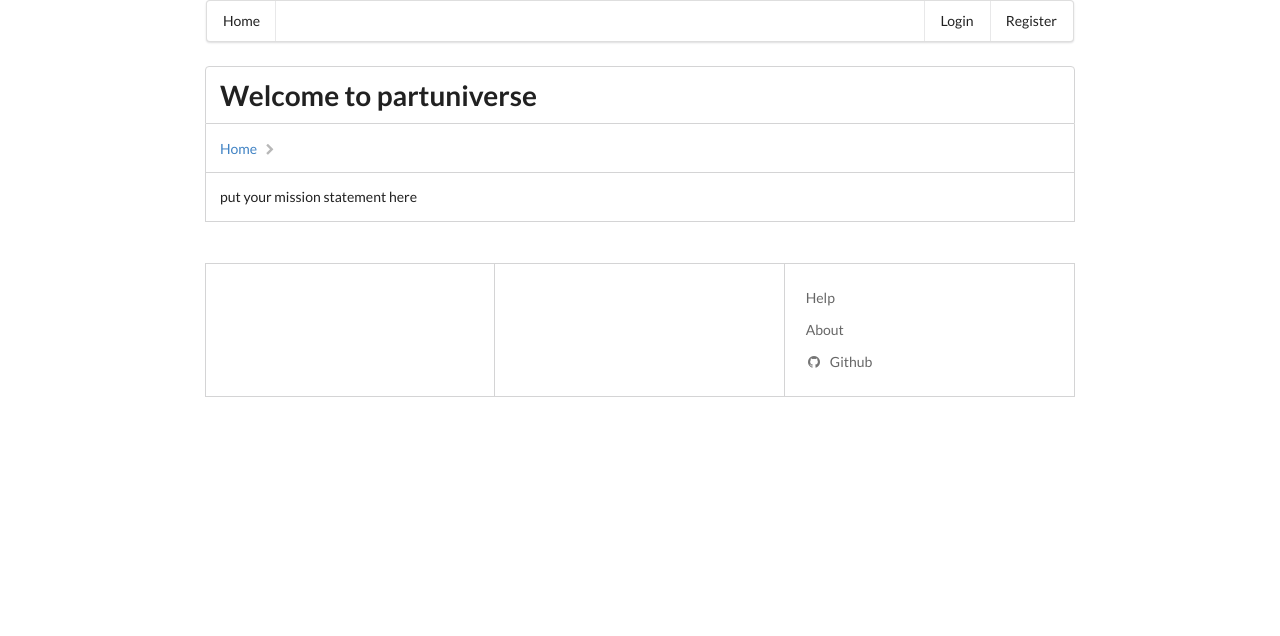
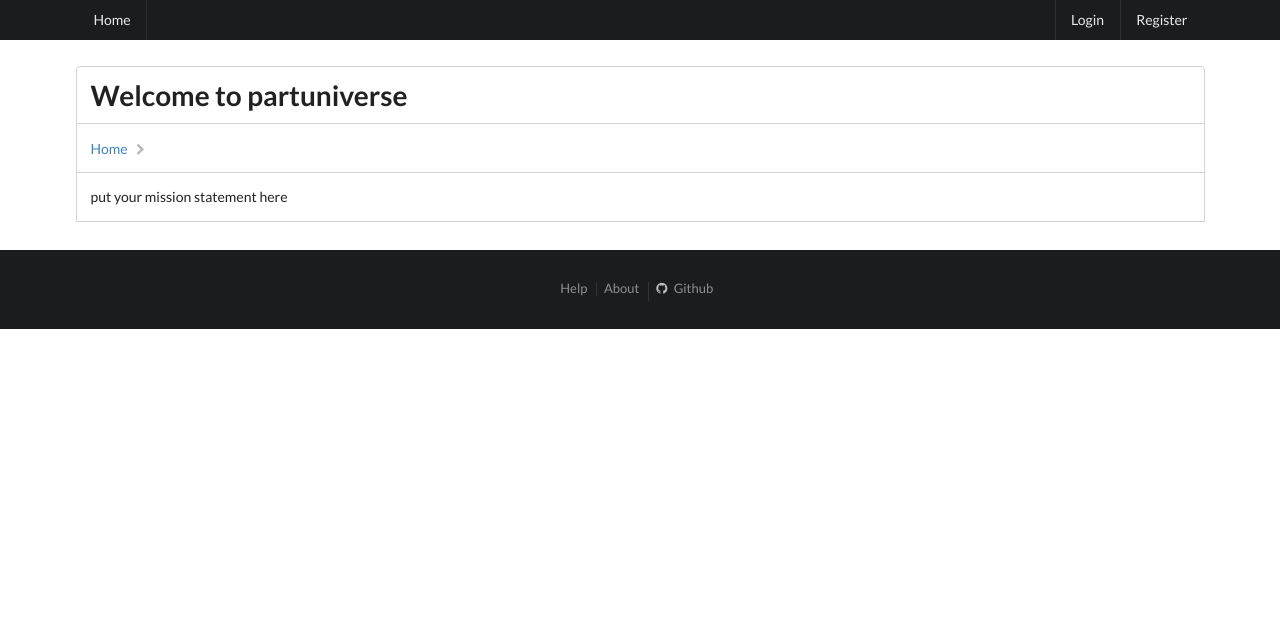
Before and after one commit to frlan/partuniverse, a Django app: page / in a window 1280 px wide. Shown: the top 636 px of the page. Before the commit the page ends 397 px from the top, so only its background shows below. Run offline with Django 3.2, Linux system fonts and the light colour scheme; parts of the project's set-up code (start-up, migrations or seed data) failed here and were passed over; some libraries are stand-ins or nearby versions.

Commit message:
Rework the navigation, again.

```diff
--- /dev/null
+++ b/partuniverse/static/all/custom/all.css
@@ -0,0 +1,8 @@
+main.main.container {
+  margin-top: 5em;
+}
+
+.ui.footer.segment {
+  margin: 2em 0em 0em;
+  padding: 2em 0em;
+}
--- a/partuniverse/templates/base.html
+++ b/partuniverse/templates/base.html
@@ -5,13 +5,13 @@
     <meta name="generator" content="partuniverse" />
     <title>{% block head_title %}Start{% endblock %} — Partuniverse</title>
     <link rel="stylesheet" type="text/css" href="{% static "semantic-ui/dist/semantic.css" %}">
+    <link rel="stylesheet" type="text/css" href="{% static "custom/all.css" %}">
     <link rel="stylesheet" type="text/css" href="{% static "custom/dashboard.css" %}">
     <!-- link rel="stylesheet" type="text/css" href="{% static "semantic/css/custom.css" %}" -->
   </head>
   <body>
-    <header class="ui one column page grid">
-      <div class="ui column">
-        <div class="ui menu">
+    <header class="ui fixed inverted menu">
+      <div class="ui main container">
         <a
            class="title item"
            href="{% url "home" %}">
@@ -75,10 +75,8 @@
         </div>
         {% endif %}
       </div>
-      </div>
     </header>
-    <div class="ui one column page grid">
-      <div class="column">
+    <main class="ui main container">
       <h1 class="ui top attached header">{% block heading %}heading{% endblock %}</h1>
       <div class="ui attached segment">
         <div class="ui breadcrumb">
@@ -92,21 +90,11 @@
       <div class="ui attached segment">
         {% block content %}Empty page{% endblock %}
       </div>
-      </div>
-    </div>
+    </main>
     {% block footer %}
-    <footer class="ui one column page grid">
-      <div class="column">
-        <div class="ui three column celled grid">
-          <div class="row">
-            <div class="column">
-
-            </div>
-            <div class="column">
-
-            </div>
-            <div class="column">
-              <div class="ui fluid text vertical menu">
+    <footer class="ui inverted vertical footer segment">
+      <div class="ui center aligned container">
+        <div class="ui horizontal inverted small divided link list">
           <a
              class="item"
              href="">
@@ -124,9 +112,6 @@
           </a>
         </div>
       </div>
-          </div>
-        </div>
-      </div>
     </footer>
     {% endblock footer %}
     <script src="{% static "jquery/dist/jquery.js" %}"></script>
```
Lines whose indentation alone changed are shown as unchanged.
